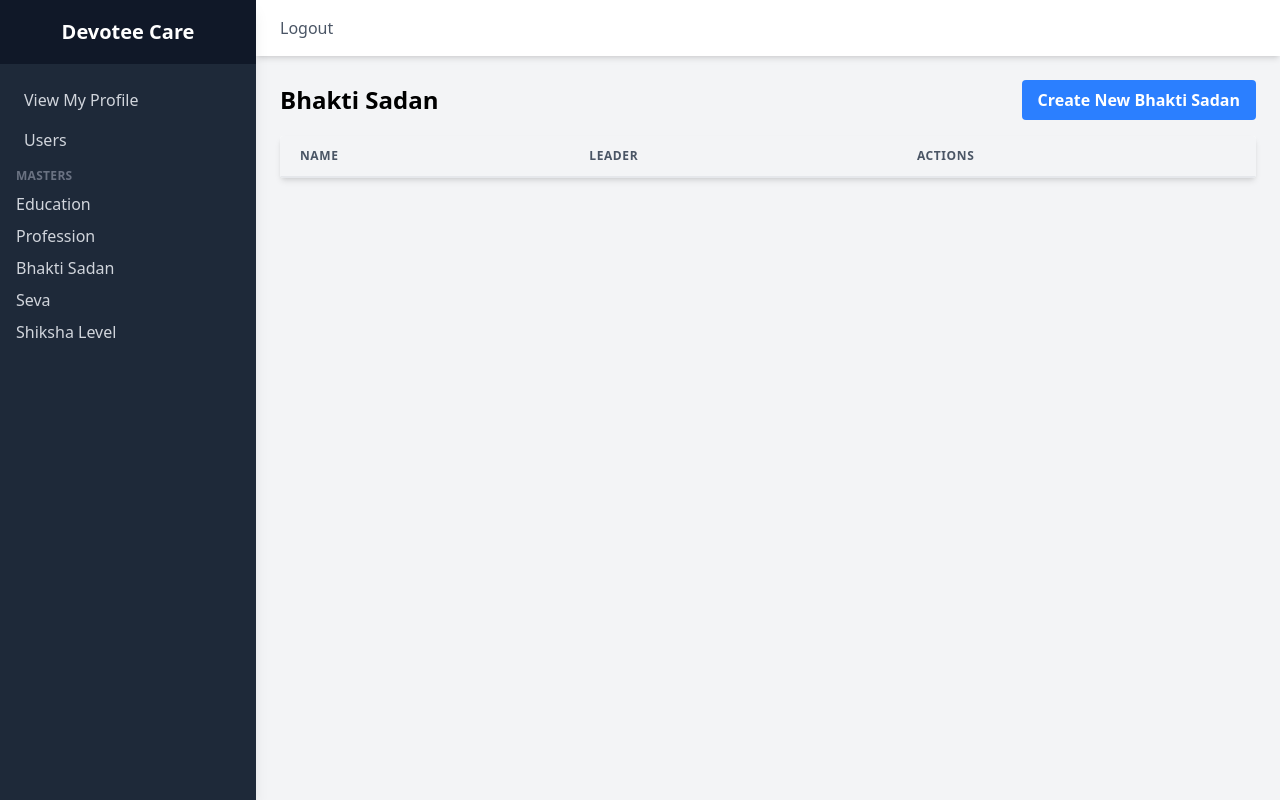
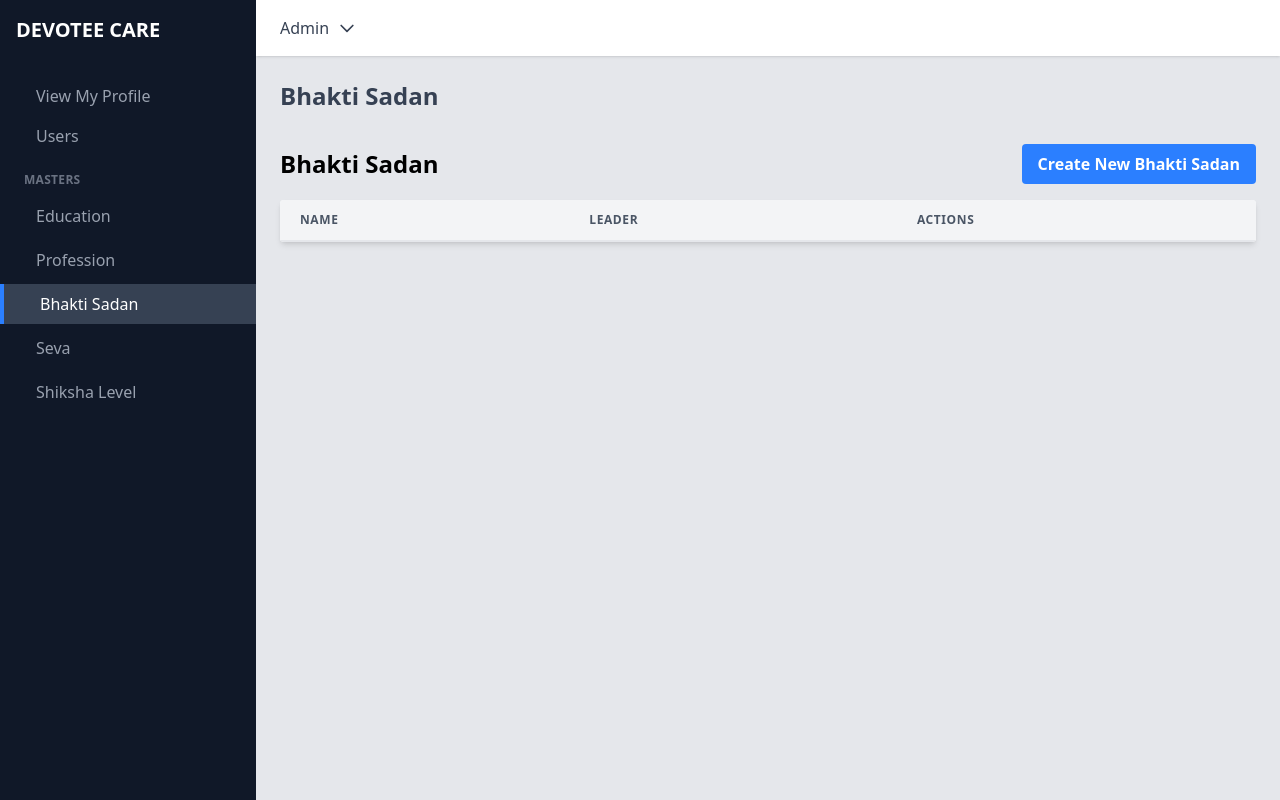
Before and after one commit to aryashreep/devotee-care, a Laravel app: page /bhakti-sadans in a window 1280 px wide. Run offline with Laravel 12, Linux system fonts and the light colour scheme; a user stored in the database is signed in; data comes from the database, SQL or seed files in the repository; data that the repository does not hold is empty; style sheets or scripts are compiled from the project's sources.

Commit message:
feat: Redesign admin template to match Craftable UI
This commit introduces a complete visual overhaul of the admin template to match the design of the Craftable UI.

The following changes have been made:
- Replaced the existing layout with a new design featuring a dark sidebar and a light top navigation bar.
- Styled the sidebar with new navigation links and a custom logo.
- Implemented a functional user dropdown in the top navigation bar.
- Updated the main content area to be dynamic and responsive.
- Ensured the new design is consistent across all authenticated pages.

```diff
--- a/resources/views/layouts/app.blade.php
+++ b/resources/views/layouts/app.blade.php
@@ -7,64 +7,104 @@
     @vite(['resources/css/app.css', 'resources/js/app.js'])
 </head>
 <body class="bg-gray-100 font-sans leading-normal tracking-normal">
-    <div class="flex flex-col md:flex-row">
-        <div id="sidebar" class="bg-gray-800 shadow-lg h-screen w-64 fixed md:relative -translate-x-full md:translate-x-0 transition-transform duration-300 ease-in-out">
-            <div class="flex items-center justify-center h-16 bg-gray-900">
-                <a href="{{ route('dashboard') }}" class="text-white text-xl font-bold">{{ config('app.name', 'Devotee Care') }}</a>
+    <div class="flex h-screen bg-gray-200">
+        <!-- Sidebar -->
+        <div id="sidebar" class="bg-gray-900 text-white w-64 min-h-screen fixed md:relative -translate-x-full md:translate-x-0 transition-transform duration-300 ease-in-out">
+            <div class="p-4">
+                <a href="{{ route('dashboard') }}" class="text-white text-xl font-bold uppercase">Devotee Care</a>
             </div>
-            <div class="px-4 py-6">
+            <nav class="mt-4">
                 @auth
-                    <ul class="text-gray-300">
                     @if (Route::has('profile.show'))
-                            <li class="mb-4">
-                                <a href="{{ route('profile.show') }}" class="flex items-center hover:text-white">
-                                    <span class="ml-2">View My Profile</span>
+                        <a href="{{ route('profile.show') }}" class="flex items-center py-2 px-6 text-gray-400 hover:bg-gray-700 hover:text-white {{ request()->routeIs('profile.show') ? 'bg-gray-700 text-white border-l-4 border-blue-500' : '' }}">
+                            <span class="mx-3">View My Profile</span>
                         </a>
-                            </li>
                     @endif
                     @if (auth()->user()->hasRole('Admin') || auth()->user()->hasRole('Management'))
-                            <li class="mb-4">
-                                <a href="{{ route('users.index') }}" class="flex items-center hover:text-white">
-                                    <span class="ml-2">Users</span>
+                        <a href="{{ route('users.index') }}" class="flex items-center py-2 px-6 text-gray-400 hover:bg-gray-700 hover:text-white {{ request()->routeIs('users.*') ? 'bg-gray-700 text-white border-l-4 border-blue-500' : '' }}">
+                            <span class="mx-3">Users</span>
                         </a>
-                            </li>
                     @endif
                     @if (auth()->user()->hasRole('Admin') || auth()->user()->hasRole('Management') || auth()->user()->hasRole('Finance') || auth()->user()->hasRole('Bhakti Sadan Leader'))
-                            <li class="mb-4">
-                                <h2 class="text-gray-500 uppercase tracking-wide font-bold text-xs">Masters</h2>
-                                <ul class="mt-2 space-y-2">
-                                    <li><a href="{{ route('educations.index') }}" class="block hover:text-white">Education</a></li>
-                                    <li><a href="{{ route('professions.index') }}" class="block hover:text-white">Profession</a></li>
-                                    <li><a href="{{ route('bhakti-sadans.index') }}" class="block hover:text-white">Bhakti Sadan</a></li>
-                                    <li><a href="{{ route('sevas.index') }}" class="block hover:text-white">Seva</a></li>
-                                    <li><a href="{{ route('shiksha-levels.index') }}" class="block hover:text-white">Shiksha Level</a></li>
-                                </ul>
-                            </li>
-                        @endif
-                    </ul>
-                @endauth
+                        <div class="mt-4">
+                            <h2 class="px-6 text-gray-500 uppercase tracking-wide font-bold text-xs">Masters</h2>
+                            <div class="mt-2 space-y-1">
+                                <a href="{{ route('educations.index') }}" class="flex items-center py-2 px-6 text-gray-400 hover:bg-gray-700 hover:text-white {{ request()->routeIs('educations.*') ? 'bg-gray-700 text-white border-l-4 border-blue-500' : '' }}">
+                                    <span class="mx-3">Education</span>
+                                </a>
+                                <a href="{{ route('professions.index') }}" class="flex items-center py-2 px-6 text-gray-400 hover:bg-gray-700 hover:text-white {{ request()->routeIs('professions.*') ? 'bg-gray-700 text-white border-l-4 border-blue-500' : '' }}">
+                                    <span class="mx-3">Profession</span>
+                                </a>
+                                <a href="{{ route('bhakti-sadans.index') }}" class="flex items-center py-2 px-6 text-gray-400 hover:bg-gray-700 hover:text-white {{ request()->routeIs('bhakti-sadans.*') ? 'bg-gray-700 text-white border-l-4 border-blue-500' : '' }}">
+                                    <span class="mx-3">Bhakti Sadan</span>
+                                </a>
+                                <a href="{{ route('sevas.index') }}" class="flex items-center py-2 px-6 text-gray-400 hover:bg-gray-700 hover:text-white {{ request()->routeIs('sevas.*') ? 'bg-gray-700 text-white border-l-4 border-blue-500' : '' }}">
+                                    <span class="mx-3">Seva</span>
+                                </a>
+                                <a href="{{ route('shiksha-levels.index') }}" class="flex items-center py-2 px-6 text-gray-400 hover:bg-gray-700 hover:text-white {{ request()->routeIs('shiksha-levels.*') ? 'bg-gray-700 text-white border-l-4 border-blue-500' : '' }}">
+                                    <span class="mx-3">Shiksha Level</span>
+                                </a>
                             </div>
                         </div>
+                    @endif
+                @endauth
+            </nav>
+        </div>
+
+        <!-- Content -->
         <div class="flex-1 flex flex-col">
-            <header class="bg-white shadow-md">
+            <header class="bg-white shadow">
                 <div class="flex justify-between items-center py-4 px-6">
                     <button id="sidebar-toggle" class="text-gray-600 hover:text-gray-800 md:hidden">
                         <svg class="w-6 h-6" fill="none" stroke="currentColor" viewBox="0 0 24 24" xmlns="http://www.w3.org/2000/svg"><path stroke-linecap="round" stroke-linejoin="round" stroke-width="2" d="M4 6h16M4 12h16M4 18h16"></path></svg>
                     </button>
+                    <div class="flex items-center">
+                        <div class="relative">
+                            <button class="flex items-center text-gray-700 hover:text-gray-900 focus:outline-none">
+                                <span class="mr-2">{{ auth()->user()->name }}</span>
+                                <svg class="h-5 w-5" fill="none" stroke="currentColor" viewBox="0 0 24 24" xmlns="http://www.w3.org/2000/svg"><path stroke-linecap="round" stroke-linejoin="round" stroke-width="2" d="M19 9l-7 7-7-7"></path></svg>
+                            </button>
+                            <div class="absolute right-0 mt-2 w-48 bg-white rounded-md shadow-lg z-10 hidden">
                                 <form method="POST" action="{{ route('logout') }}">
                                     @csrf
-                        <button type="submit" class="text-gray-600 hover:text-gray-800">Logout</button>
+                                    <button type="submit" class="block w-full text-left px-4 py-2 text-sm text-gray-700 hover:bg-gray-100">Logout</button>
                                 </form>
+                            </div>
+                        </div>
+                    </div>
                 </div>
             </header>
             <main class="flex-1 p-6">
+                <div class="flex items-center justify-between">
+                    <h1 class="text-2xl font-semibold text-gray-700">@yield('title')</h1>
+                    @yield('header-actions')
+                </div>
+                <div class="mt-8">
                     @yield('content')
+                </div>
             </main>
         </div>
     </div>
     <script>
-        document.getElementById('sidebar-toggle').addEventListener('click', function() {
-            document.getElementById('sidebar').classList.toggle('-translate-x-full');
+        document.addEventListener('DOMContentLoaded', function () {
+            const sidebarToggle = document.getElementById('sidebar-toggle');
+            const sidebar = document.getElementById('sidebar');
+            const userMenuButton = document.querySelector('.relative button');
+            const userMenu = document.querySelector('.relative .hidden');
+
+            sidebarToggle.addEventListener('click', function() {
+                sidebar.classList.toggle('-translate-x-full');
+            });
+
+            userMenuButton.addEventListener('click', function() {
+                userMenu.classList.toggle('hidden');
+            });
+
+            document.addEventListener('click', function(event) {
+                if (!userMenuButton.contains(event.target)) {
+                    userMenu.classList.add('hidden');
+                }
+            });
         });
     </script>
 </body>
```
Lines whose indentation alone changed are shown as unchanged.
